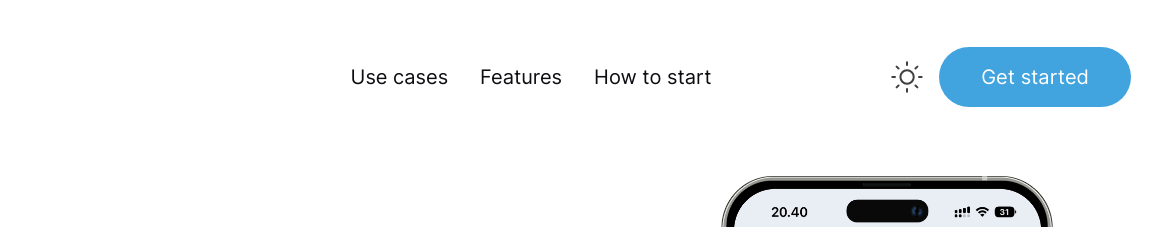
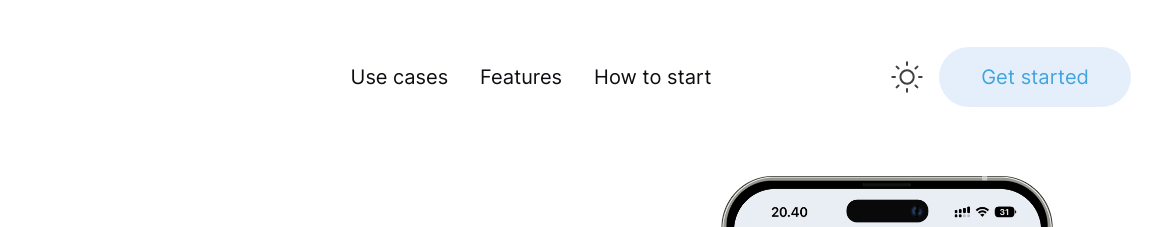
Before and after one commit to vUdav/cryptopay-landing, a website built with Parcel: page src/index.html in a window 1280 px wide. Shown: the top 227 px of the page, 109-1280 px from the left. Built offline with nearby package versions, Linux system fonts and the light colour scheme.

Commit message:
fix header default btn

```diff
--- a/src/components/header.html
+++ b/src/components/header.html
@@ -18,7 +18,7 @@
     </nav>
     <div class="header__settings">
       <button class="btn btn--clear header__settings-mode header__settings-mode--light js-switch-dark-mode-btn" aria-label="Switch Dark mode"></button>
-      <a href="#" class="btn js-header-btn">Get started</a>
+      <a href="#" class="btn btn--light js-header-btn">Get started</a>
     </div>
   </div>
 </header>
```
